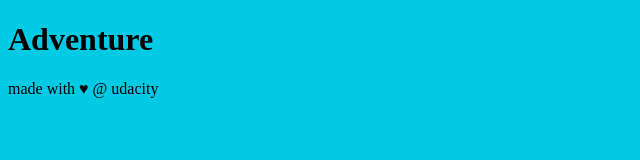
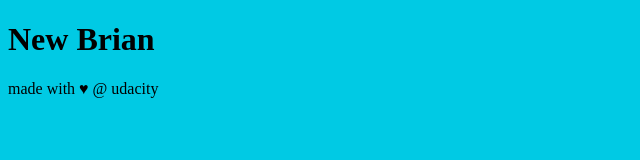
Before and after one commit to briansaved/git, a plain HTML site: page index.html in a window 1280 px wide. Shown: the full height of the page, 0-640 px from the left. Drawn offline with Linux system fonts and the light colour scheme.

Commit message:
Changed heading

```diff
--- a/index.html
+++ b/index.html
@@ -10,7 +10,7 @@
 </head>
 <body>
     <header>
-        <h1>Adventure</h1>
+        <h1>New Brian</h1>
     </header>
     <div class="container">
         <main></main>
```
